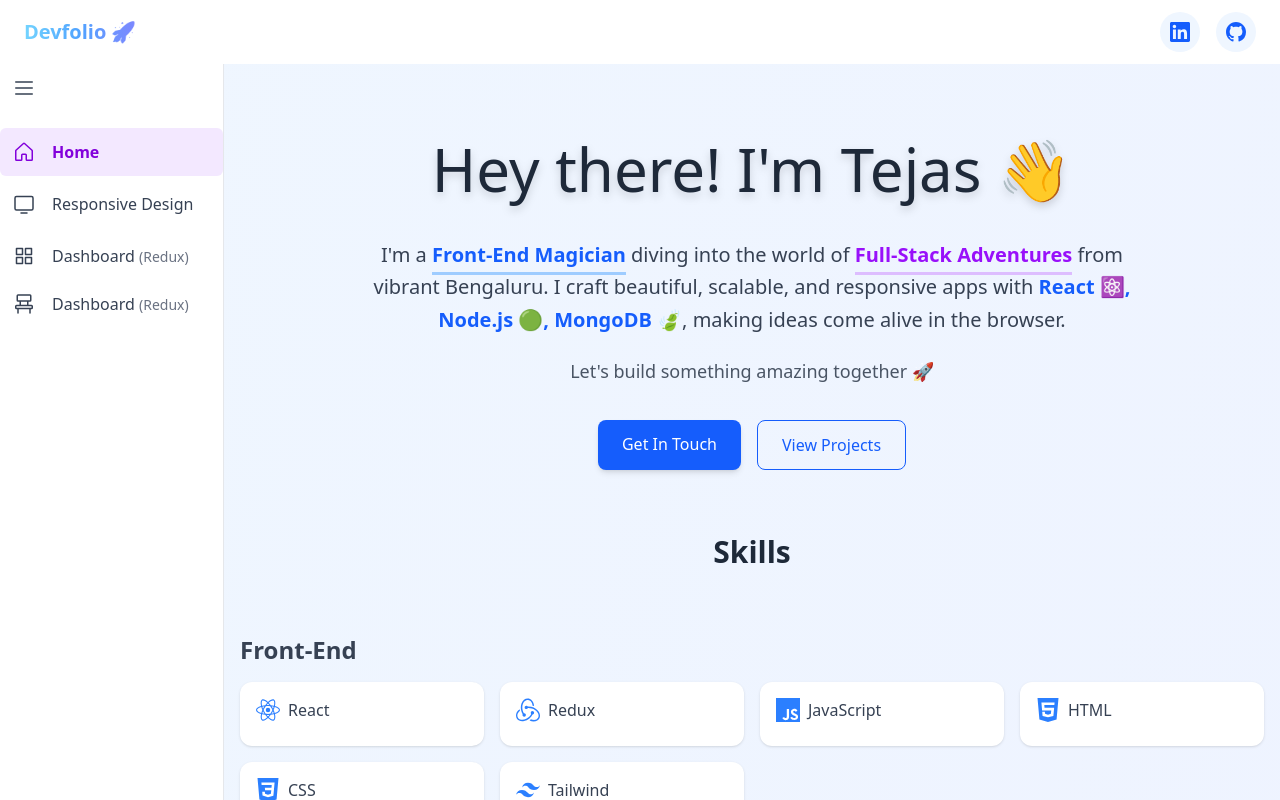
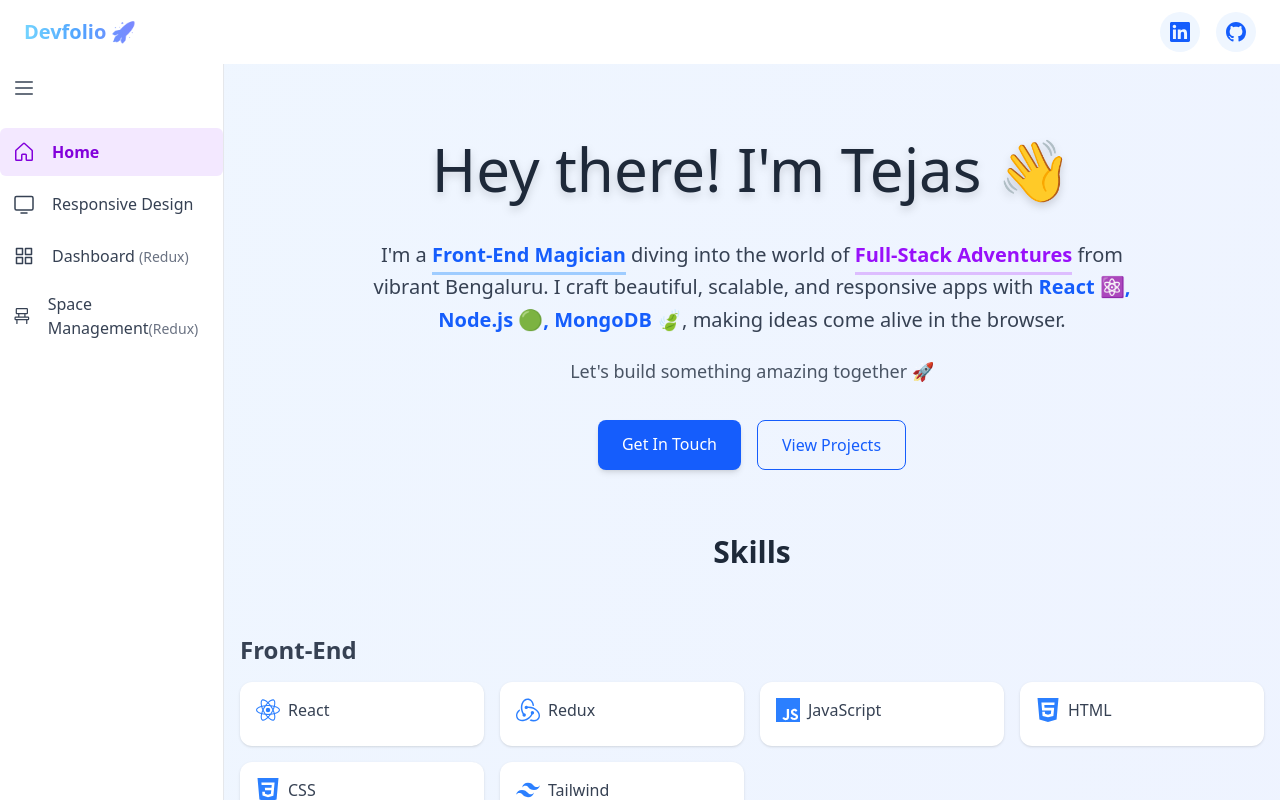
Before and after one commit to mtejas309/AkkuKnox, a React (Vite) app: page / in a window 1280 px wide. Both pictures are taken after a click on the button 24 px from the left and 88 px from the top of the page. Built offline with nearby package versions, Linux system fonts and the light colour scheme; a web font is replaced by a local one.

Commit message:
Update SilderBar.jsx

```diff
--- a/src/components/SilderBar.jsx
+++ b/src/components/SilderBar.jsx
@@ -89,7 +89,7 @@ function SideBar() {
                 <Chair size={24} />
                 {open && (
                   <span className="ml-4">
-                    Dashboard{" "}
+                    Space Management
                     <span className="text-sm text-gray-500">(Redux)</span>
                   </span>
                 )}
```
